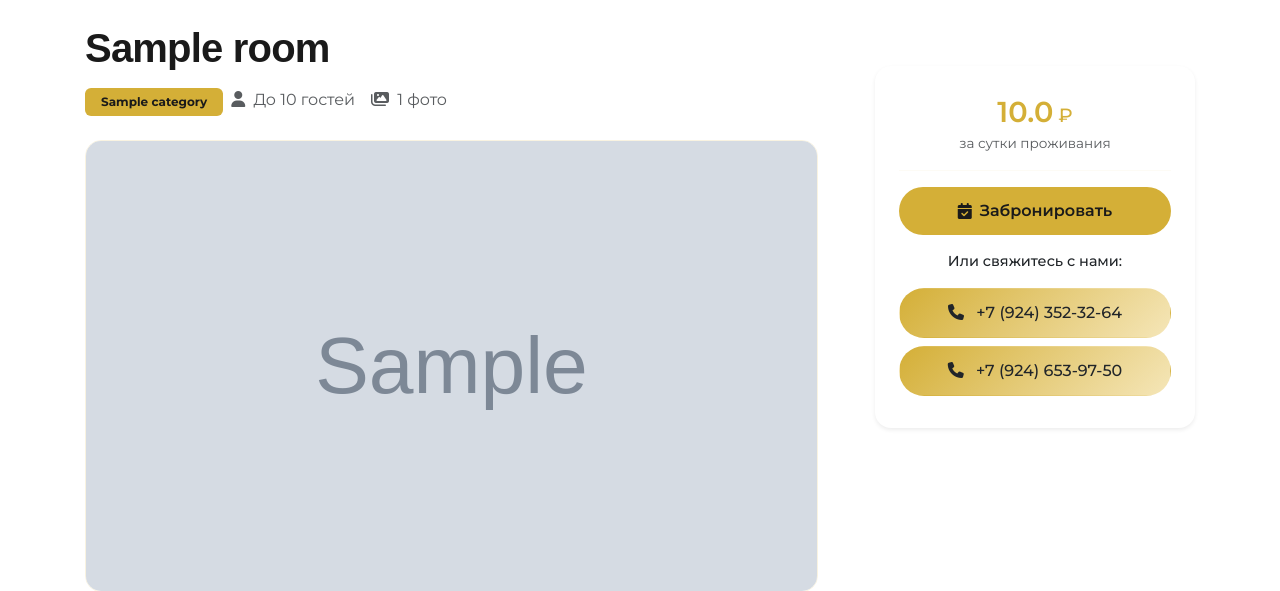
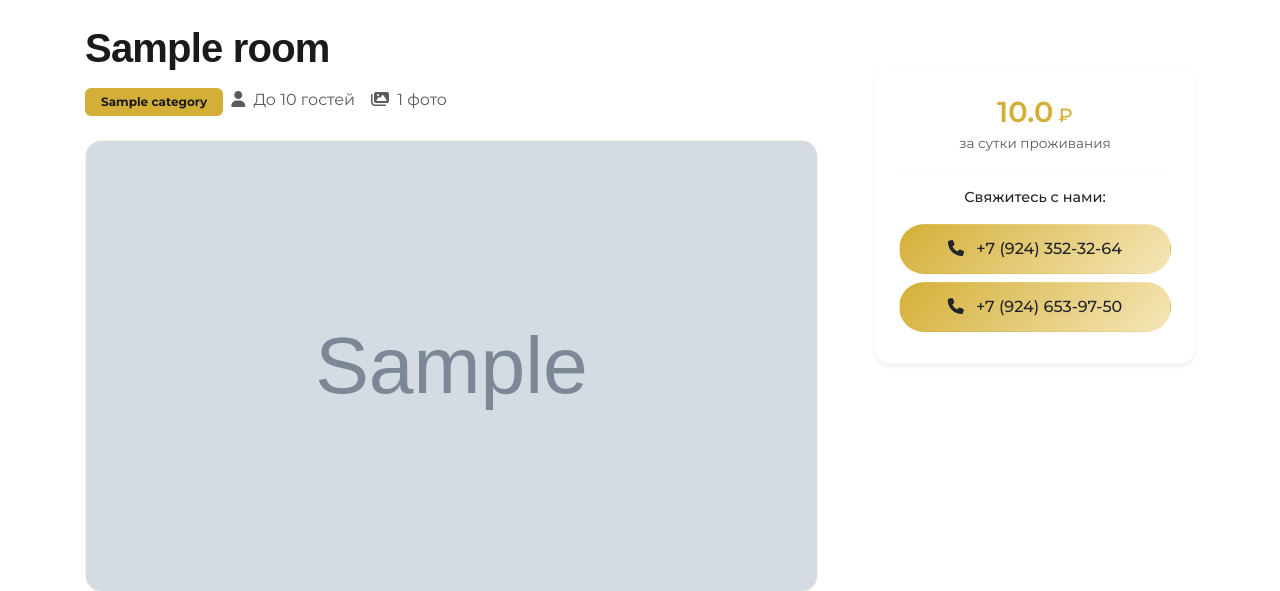
Before and after one commit to Vane4kaddd/baikal-center, a Flask app: a page that uses templates/room_detail.html in a window 1280 px wide. Shown: the part 162-753 px from the top of the page. Run offline with Flask 3, Linux system fonts and the light colour scheme; a user stored in the database is signed in; tables that the repository leaves empty hold one stand-in row (values such as "Sample post"); grey boxes marked "Sample" are stand-in pictures; some libraries are stand-ins or nearby versions.

Commit message:
Update room_detail.html

```diff
--- a/templates/room_detail.html
+++ b/templates/room_detail.html
@@ -119,19 +119,10 @@
 
                         <hr style="border-color: rgba(212, 175, 55, 0.2);">
 
-                        <!-- КНОПКА "ЗАБРОНИРОВАТЬ" -->
-                        {% if room.is_available %}
-                            <button class="btn btn-gold w-100 mb-3" id="openBookingModal" style="border-radius: 50px; padding: 12px 20px; font-weight: 600; display: inline-flex; align-items: center; justify-content: center; gap: 8px; border: none; cursor: pointer;">
-                                <i class="fas fa-calendar-check"></i> Забронировать
-                            </button>
-                        {% else %}
-                            <div class="alert alert-warning text-center" role="alert">
-                                <i class="fas fa-exclamation-triangle"></i> Номер временно недоступен
-                            </div>
-                        {% endif %}
+
 
                         <div class="text-center">
-                            <p class="mb-3" style="font-weight: 500; font-size: 0.9rem;">Или свяжитесь с нами:</p>
+                            <p class="mb-3" style="font-weight: 500; font-size: 0.9rem;">Свяжитесь с нами:</p>
                             <a href="tel:+79243533264" class="btn mb-2 w-100" style="background: linear-gradient(135deg, var(--gold) 0%, var(--gold-light) 100%); color: var(--primary-dark); padding: 12px 20px; border-radius: 50px; font-weight: 500; text-decoration: none;" aria-label="Позвонить по номеру +7 924 353-32-64">
                                 <i class="fas fa-phone me-2"></i> +7 (924) 352-32-64
                             </a>
```
